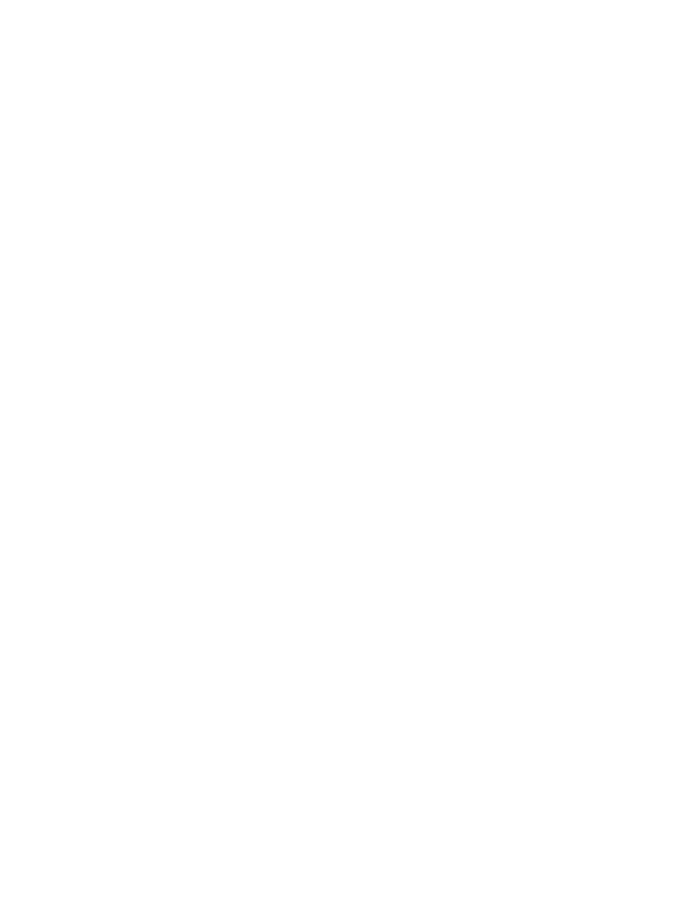
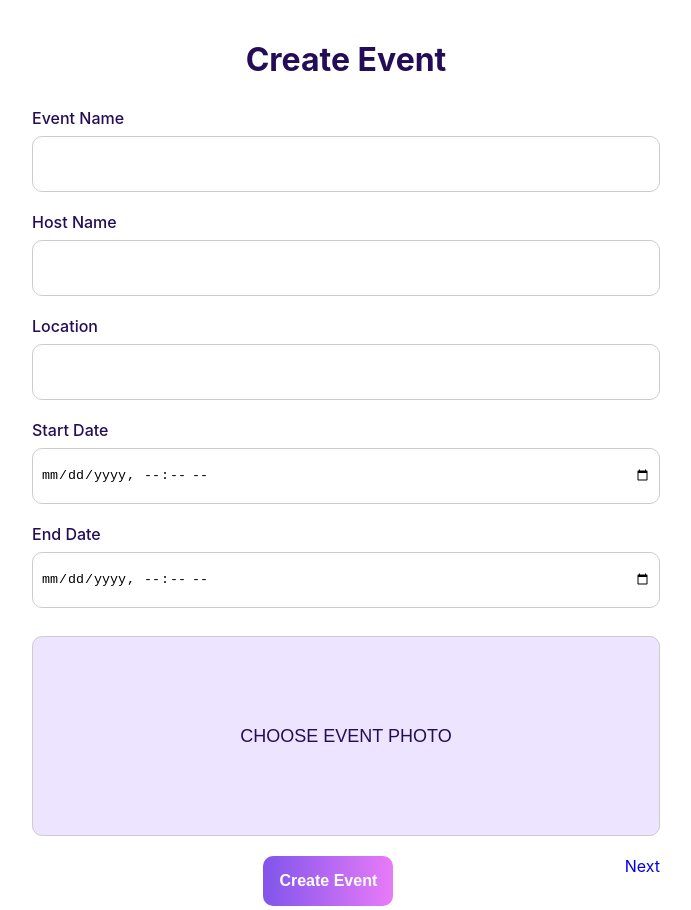
Before and after one commit to EseAlli/envited-ui, a React (Create React App) app: page /create in a window 1280 px wide. Shown: the whole page, without its empty margins (294-985 px from the left). Before the commit the page ends 800 px from the top, so only its background shows below. Built offline with nearby package versions, Linux system fonts and the light colour scheme.

Commit message:
create event page

```diff
--- a/src/pages/CreateEvent/index.css
+++ b/src/pages/CreateEvent/index.css
@@ -0,0 +1,98 @@
+.create-event {
+  display: flex;
+  justify-content: center;
+  flex-direction: column;
+  padding-block-start: 30px;
+  padding-left: 12px;
+  padding-right: 12px;
+  height: 100%;
+}
+
+.create-event .event-form-header {
+  display: flex;
+  flex-direction: row;
+  align-items: center;
+  align-self: center;
+  justify-content: space-between;
+}
+
+.create-event h1 {
+  color: #240d57;
+  margin: 10px auto 25px auto;
+}
+
+.create-event form {
+  display: flex;
+  flex-direction: column;
+}
+
+.create-event div {
+  margin-bottom: 4px;
+}
+
+.create-event label {
+  color: #240d57;
+  font-weight: 500;
+}
+
+.create-event input {
+  inline-size: 100%;
+  border-radius: 10px;
+  box-shadow: none;
+  height: 56px;
+  display: inline-block;
+  border: 1px solid #ccc;
+  margin: 8px auto 16px auto;
+  padding: 8px;
+}
+
+.create-event input[type="file"]::-webkit-file-upload-button {
+  visibility: hidden;
+}
+
+.create-event input[type="file"]::before {
+  content: "Choose Event Photo";
+  color: #240d57;
+  display: flex;
+  justify-content: center;
+  text-transform: uppercase;
+  font-size: 18px;
+  height: 100%;
+  align-items: center;
+  font-weight: 500;
+}
+
+.create-event input[type="file"] {
+  background-color: #ede5ff;
+  height: 200px;
+  color: transparent;
+}
+
+.create-event button {
+  width: auto;
+}
+
+.create-event .cta {
+  display: flex;
+  align-self: flex-start;
+  justify-content: space-between;
+  width: 100%;
+}
+
+@media (min-width: 768px) {
+  .create-event form {
+    width: 80%;
+    margin: auto;
+    display: flex;
+    flex-direction: column;
+  }
+}
+
+@media (min-width: 1280px) {
+  .create-event form {
+    width: 50%;
+    margin: auto;
+    display: flex;
+    flex-direction: column;
+  }
+}
--- a/src/pages/CreateEvent/index.jsx
+++ b/src/pages/CreateEvent/index.jsx
@@ -1,7 +1,44 @@
 import React from "react";
+import { Link } from "react-router-dom";
+import "./index.css";
 
 const index = () => {
-  return <div></div>;
+  return (
+    <div className="create-event">
+      <div className="event-form-header">
+        <h1>Create Event</h1>
+      </div>
+      <form>
+        <div>
+          <label htmlFor="name">Event Name</label>
+          <input name="name" />
+        </div>
+        <div>
+          <label htmlFor="name">Host Name</label>
+          <input name="name" />
+        </div>
+        <div>
+          <label htmlFor="name">Location</label>
+          <input name="name" />
+        </div>
+        <div>
+          <label htmlFor="name">Start Date</label>
+          <input type="datetime-local" name="name" />
+        </div>
+        <div>
+          <label htmlFor="name">End Date</label>
+          <input type="datetime-local" name="name" />
+        </div>
+        <div>
+          <input name="name" type="file" />
+        </div>
+        <div className="cta">
+          <button>Create Event</button>
+          <Link to="/event">Next</Link>
+        </div>
+      </form>
+    </div>
+  );
 };
 
 export default index;
```
